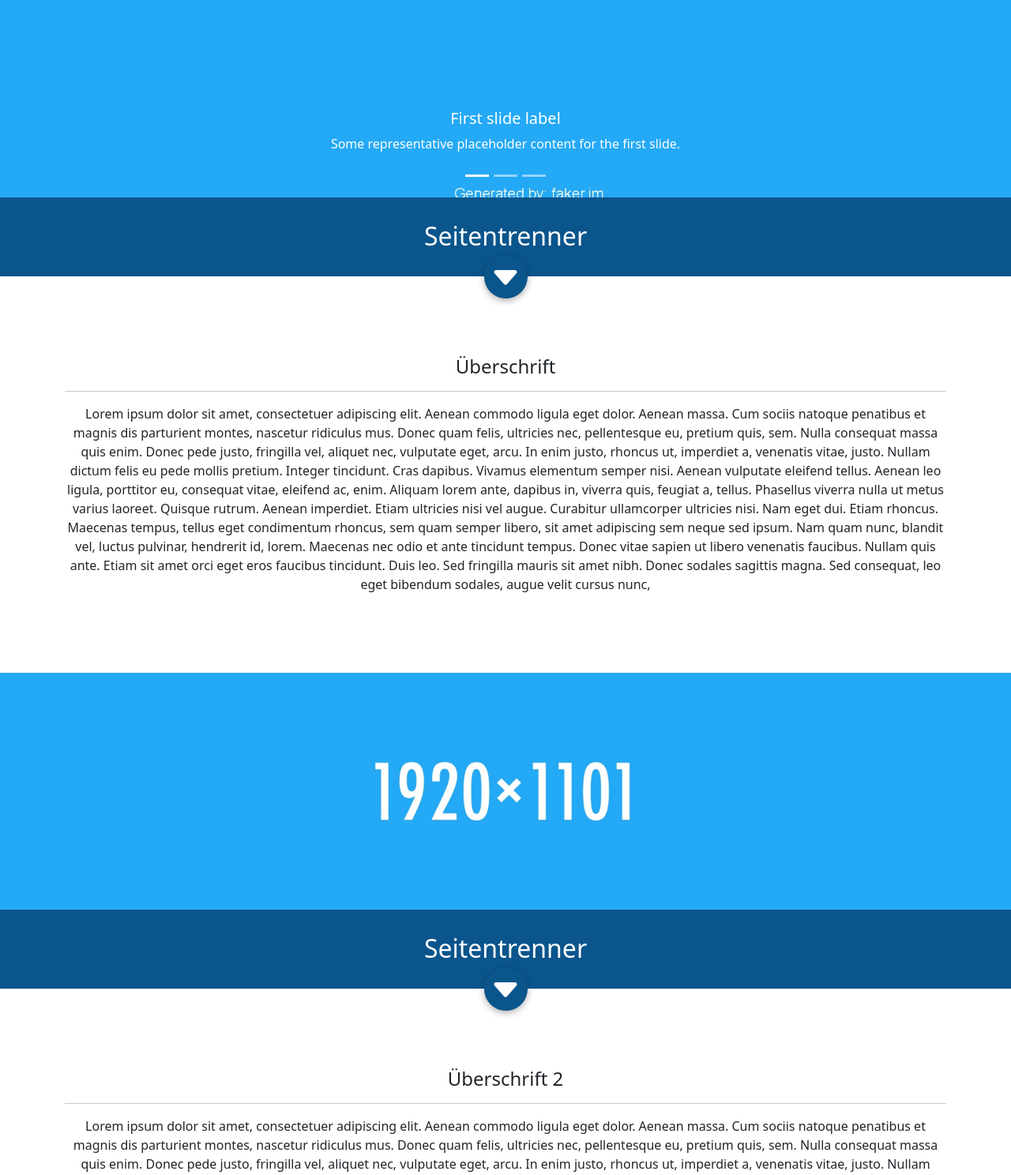
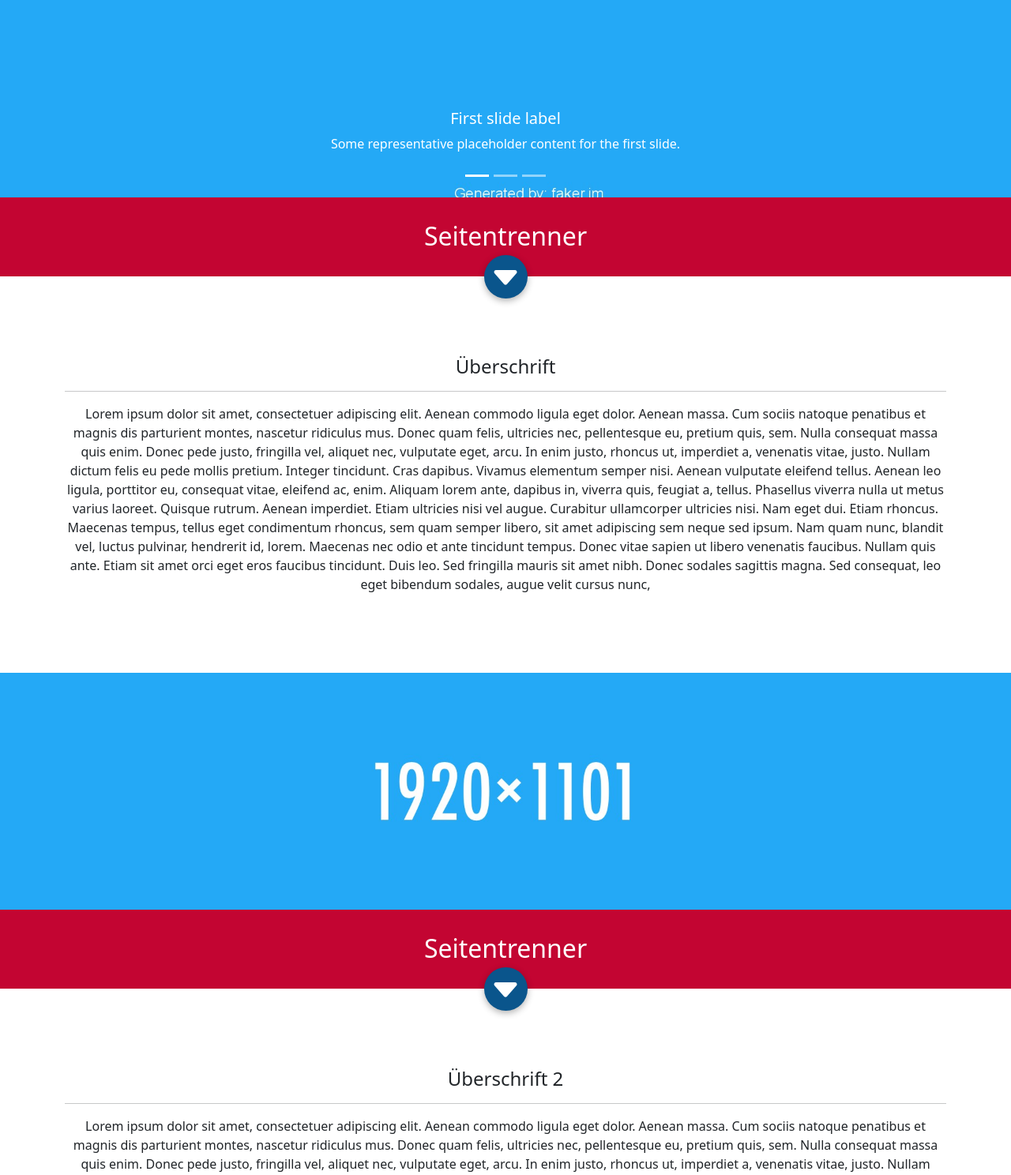
Before and after one commit to NSchroeder97/HSB-PHYSIK, a Django app: page / in a window 1280 px wide. Shown: the part 559-2047 px from the top of the page at 79% size. Run offline with Django 3.2, Linux system fonts and the light colour scheme; some libraries are stand-ins or nearby versions.

Commit message:
change css

```diff
--- a/main/static/main/css/main.css
+++ b/main/static/main/css/main.css
@@ -29,7 +29,7 @@ main{
 
 .section-title{
     color: #fff;
-    background: var(--hsb-blue);
+    background: var(--hsb-red);
     max-height: 100px;
 }
 
--- a/main/templates/main/navbar.html
+++ b/main/templates/main/navbar.html
@@ -1,7 +1,7 @@
 {% load static %}
 
 <nav class="navbar navbar-expand-lg navbar-light shadow">
-    <a class="navbar-brand" href="#">
+    <a class="navbar-brand" href="{% url 'index' %}">
         <img src="{% static 'main/images/hsb_logo.png' %}" alt="">
     </a>
     <button class="navbar-toggler" type="button" data-toggle="collapse" data-target="#navbarNavAltMarkup" aria-controls="navbarNavAltMarkup" aria-expanded="false" aria-label="Toggle navigation">
```
